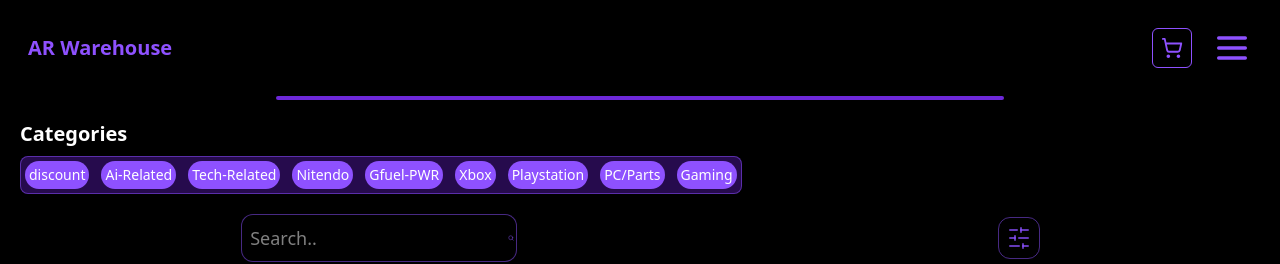
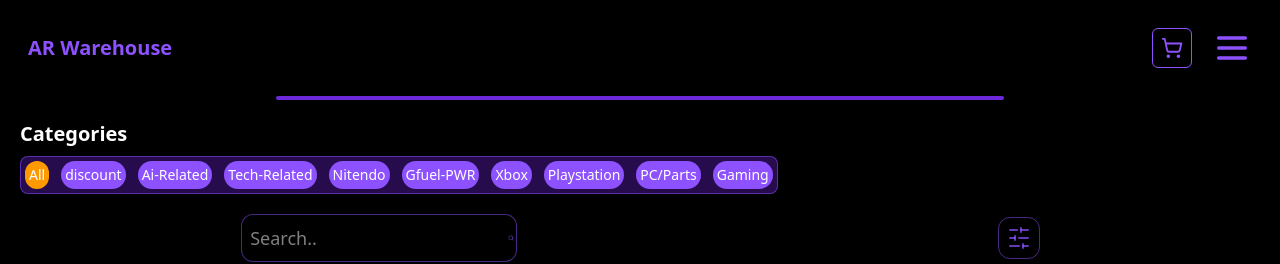
Before and after one commit to alialridaalnajjar/AR_Warehouse, a React (Vite) app: page /ShopPage in a window 1280 px wide. Both pictures are taken after a click on the icon 1018 px from the left and 144 px from the top of the page. Shown: the top 264 px of the page. Built offline with nearby package versions, Linux system fonts and the light colour scheme.

Commit message:
1.6 feat: enhance FilterBar and SearchBar components with category selection functionality

```diff
--- a/src/HrComponents/FilterBar.tsx
+++ b/src/HrComponents/FilterBar.tsx
@@ -1,19 +1,96 @@
-export default function FilterBar() {
+import type { selectedCategoryType } from "../types/productCardType";
+
+const ALL_CATEGORIES = [
+  "discount",
+  "Ai",
+  "Tech",
+  "Nitendo",
+  "Gfuel",
+  "Xbox",
+  "Playstation",
+  "PC",
+  "Gaming",
+];
+
+export default function FilterBar({ selectedCategory, setSelectedCategory }: selectedCategoryType) {
+  const isAllSelected = selectedCategory.length === 0 || selectedCategory.length === ALL_CATEGORIES.length;
+
+  const toggleCategory = (category: string) => {
+    if (category === "All") {
+      setSelectedCategory([]);
+      return;
+    }
+    setSelectedCategory((prevCategories) =>
+      prevCategories.includes(category)
+        ? prevCategories.filter((i) => i !== category)
+        : [...prevCategories, category]
+    );
+  };
+
   return (
     <div className="text-white">
-     <h1 className="text-xl ml-5  mb-2 font-semibold">Categories</h1>
-      <div className="   border-violet-500/50   rounded-lg border-1 h-fit w-fit mb-5 mx-5 p-1 bg-violet-900/50 flex-wrap  flex flex-row  justify-around   gap-3">
-        <div className="rounded-3xl bg-violet-500 p-1 text-sm">discount</div>
-        <div className="rounded-3xl bg-violet-500 p-1 text-sm">Ai-Related</div>
-        <div className="rounded-3xl bg-violet-500 p-1 text-sm">
+      <h1 className="text-xl ml-5  mb-2 font-semibold">Categories</h1>
+      <div className="border-violet-500/50 rounded-lg border-1 h-fit w-fit mb-5 mx-5 p-1 bg-violet-900/50 flex-wrap flex flex-row justify-around gap-3">
+        <div
+          className={`rounded-3xl p-1 text-sm cursor-pointer ${isAllSelected ? "bg-amber-500" : "bg-violet-500"}`}
+          onClick={() => toggleCategory("All")}
+        >
+          All
+        </div>
+        <div
+          className={`rounded-3xl p-1 text-sm cursor-pointer ${selectedCategory.includes("discount") ? "bg-amber-500" : "bg-violet-500"}`}
+          onClick={() => toggleCategory("discount")}
+        >
+          discount
+        </div>
+        <div
+          className={`rounded-3xl p-1 text-sm cursor-pointer ${selectedCategory.includes("Ai") ? "bg-amber-500" : "bg-violet-500"}`}
+          onClick={() => toggleCategory("Ai")}
+        >
+          Ai-Related
+        </div>
+        <div
+          className={`rounded-3xl p-1 text-sm cursor-pointer ${selectedCategory.includes("Tech") ? "bg-amber-500" : "bg-violet-500"}`}
+          onClick={() => toggleCategory("Tech")}
+        >
           Tech-Related
         </div>
-        <div className="rounded-3xl bg-violet-500 p-1 text-sm">Nitendo</div>
-        <div className="rounded-3xl bg-violet-500 p-1 text-sm">Gfuel-PWR</div>
-        <div className="rounded-3xl bg-violet-500 p-1 text-sm">Xbox</div>
-        <div className="rounded-3xl bg-violet-500 p-1 text-sm">Playstation</div>
-        <div className="rounded-3xl bg-violet-500 p-1 text-sm">PC/Parts</div>
-        <div className="rounded-3xl bg-violet-500 p-1 text-sm">Gaming</div>
+        <div
+          className={`rounded-3xl p-1 text-sm cursor-pointer ${selectedCategory.includes("Nitendo") ? "bg-amber-500" : "bg-violet-500"}`}
+          onClick={() => toggleCategory("Nitendo")}
+        >
+          Nitendo
+        </div>
+        <div
+          className={`rounded-3xl p-1 text-sm cursor-pointer ${selectedCategory.includes("Gfuel") ? "bg-amber-500" : "bg-violet-500"}`}
+          onClick={() => toggleCategory("Gfuel")}
+        >
+          Gfuel-PWR
+        </div>
+        <div
+          className={`rounded-3xl p-1 text-sm cursor-pointer ${selectedCategory.includes("Xbox") ? "bg-amber-500" : "bg-violet-500"}`}
+          onClick={() => toggleCategory("Xbox")}
+        >
+          Xbox
+        </div>
+        <div
+          className={`rounded-3xl p-1 text-sm cursor-pointer ${selectedCategory.includes("Playstation") ? "bg-amber-500" : "bg-violet-500"}`}
+          onClick={() => toggleCategory("Playstation")}
+        >
+          Playstation
+        </div>
+        <div
+          className={`rounded-3xl p-1 text-sm cursor-pointer ${selectedCategory.includes("PC") ? "bg-amber-500" : "bg-violet-500"}`}
+          onClick={() => toggleCategory("PC")}
+        >
+          PC/Parts
+        </div>
+        <div
+          className={`rounded-3xl p-1 text-sm cursor-pointer ${selectedCategory.includes("Gaming") ? "bg-amber-500" : "bg-violet-500"}`}
+          onClick={() => toggleCategory("Gaming")}
+        >
+          Gaming
+        </div>
       </div>
     </div>
   );
--- a/src/components/SearchBar.tsx
+++ b/src/components/SearchBar.tsx
@@ -1,13 +1,22 @@
 import { Search, SlidersHorizontal } from "lucide-react";
 import { useState } from "react";
-import type { searchType } from "../types/productCardType";
 import FilterBar from "../HrComponents/FilterBar";
-
-export default function SearchBar({ search, setSearch }: searchType) {
+import type { searchType, selectedCategoryType } from "../types/productCardType";
+export default function SearchBar({
+  search,
+  setSearch,
+  selectedCategory,
+  setSelectedCategory,
+}: searchType & selectedCategoryType) {
   const [showFilters, setShowFilters] = useState(false);
   return (
     <div className="pt-30 ">
-       {showFilters? <FilterBar/> : null}
+      {showFilters ? (
+        <FilterBar
+          setSelectedCategory={setSelectedCategory}
+          selectedCategory={selectedCategory}
+        />
+      ) : null}
 
       <div className="flex flex-row items-center justify-around">
         <div className="rounded-xl flex flex-row justify-around items-center border-1 border-violet-500/50 bg-black/30 w-69 h-12  p-0.5 ">
--- a/src/pages/ShopPage.tsx
+++ b/src/pages/ShopPage.tsx
@@ -9,17 +9,28 @@ export default function ShopPage({
   ProductsBase: ProductCardType[];
 }) {
   const [search, setSearch] = useState("");
+  const [selectedCategory, setSelectedCategory] = useState<string[]>([]);
 
-  const myProducts = ProductsBase.filter((product) =>
-    product.title.toLowerCase().includes(search.toLowerCase())
-
-  );
+  const myProducts = ProductsBase.filter((product) => {
+    const matchesSearch = product.title
+      .toLowerCase()
+      .includes(search.toLowerCase());
+    const matchesCategory =
+      selectedCategory.length === 0 ||
+      selectedCategory.some((cat) => product[cat as keyof ProductCardType]);
+    return matchesSearch && matchesCategory;
+  });
 
   return (
     <>
       <div className="bg-black h-auto min-h-screen">
         <Navbar />
-        <SearchBar search={search} setSearch={setSearch} />
+        <SearchBar
+          search={search}
+          setSearch={setSearch}
+          selectedCategory={selectedCategory}
+          setSelectedCategory={setSelectedCategory}
+        />
         {myProducts.length !== 0 && search !== "" ? (
           <h1 className="text-white text-lg mt-10 mx-20">
             Results for: <span className="text-violet-500">{search}</span>{" "}
--- a/src/types/productCardType.ts
+++ b/src/types/productCardType.ts
@@ -1,21 +1,26 @@
 export type ProductCardType = {
-    img:string;
-    price:number;
-    title:string;
-    discount?:boolean;
-    Ai?:boolean;
-    Tech?:boolean;
-    Nitendo?:boolean;
-    Gfuel?:boolean;
-    Xbox?:boolean;
-    Playstation?:boolean;
-    PC?:boolean;
-    Gaming?:boolean;
-    key?: string; // Optional key for React lists
-}
+  img: string;
+  price: number;
+  title: string;
+  discount?: boolean;
+  Ai?: boolean;
+  Tech?: boolean;
+  Nitendo?: boolean;
+  Gfuel?: boolean;
+  Xbox?: boolean;
+  Playstation?: boolean;
+  PC?: boolean;
+  Gaming?: boolean;
+  key?: string; // Optional key for React lists
+};
 
-export type searchType={
-    search:string;
-    setSearch:React.Dispatch<React.SetStateAction<string>>;
-    handleSearch?: () => void; // Optional function for handling search
-}
+export type searchType = {
+  search: string;
+  setSearch: React.Dispatch<React.SetStateAction<string>>;
+  handleSearch?: () => void; // Optional function for handling search
+};
+
+export type selectedCategoryType = {
+  selectedCategory: string[];
+  setSelectedCategory: React.Dispatch<React.SetStateAction<string[]>>;
+};
```
Lines whose indentation alone changed are shown as unchanged.
